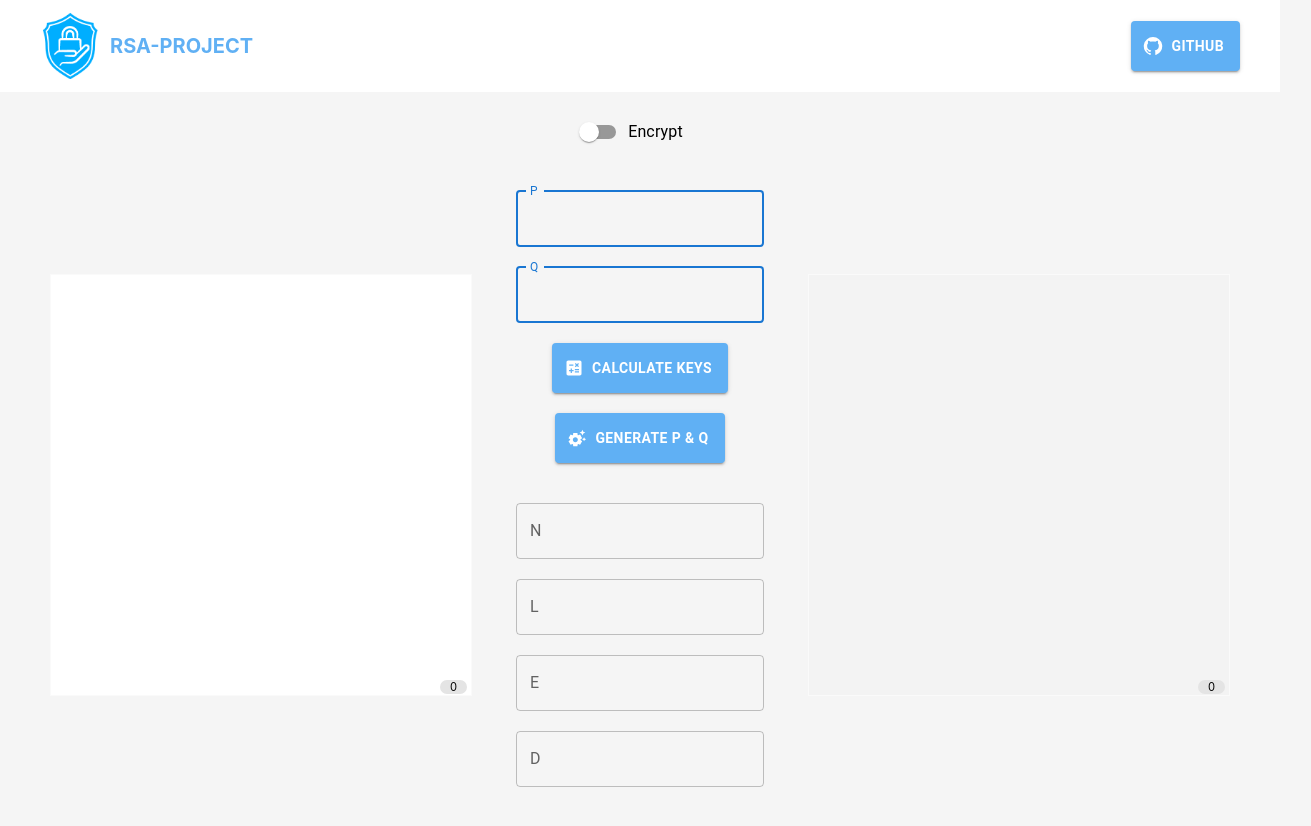
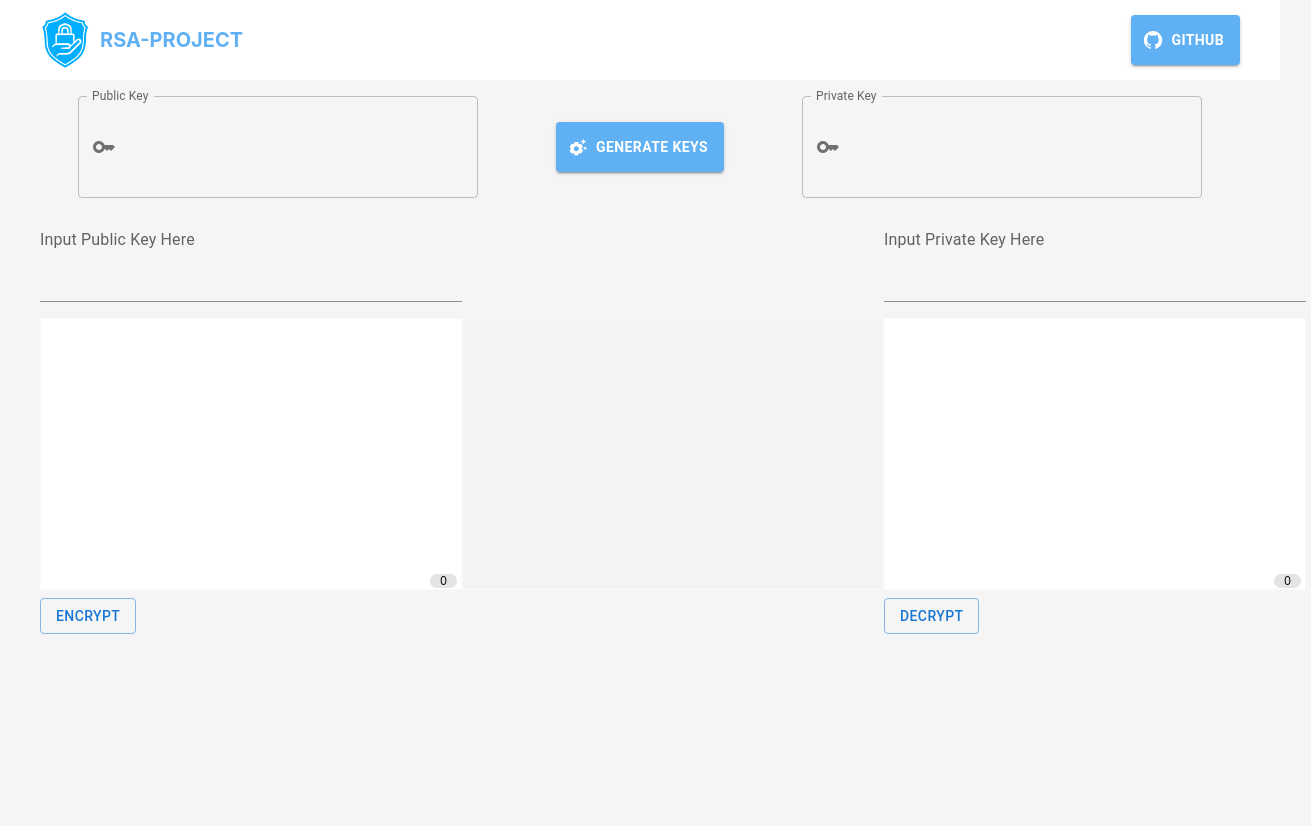
Before and after one commit to ShakNorris/rsa-project, a React (Create React App) app: page / in a window 1280 px wide. Shown: the top 826 px of the page, 1311 px wide, since content can reach past the window. After the commit the page ends 800 px from the top, so only its background shows below. Built offline with nearby package versions, Linux system fonts and the light colour scheme.

Commit message:
Updated the front-end side

```diff
--- a/package.json
+++ b/package.json
@@ -2,7 +2,7 @@
   "name": "encryption-project",
   "version": "0.1.0",
   "private": true,
-  "type": "module",
+  "proxy": "http://localhost:3001",
   "dependencies": {
     "@emotion/react": "^11.10.6",
     "@emotion/styled": "^11.10.6",
@@ -11,6 +11,7 @@
     "@testing-library/jest-dom": "^5.16.5",
     "@testing-library/react": "^13.4.0",
     "@testing-library/user-event": "^13.5.0",
+    "buffer": "^6.0.3",
     "express": "^4.18.2",
     "nodemon": "^2.0.22",
     "react": "^18.2.0",
--- a/public/index.html
+++ b/public/index.html
@@ -24,7 +24,7 @@
       work correctly both with client-side routing and a non-root public URL.
       Learn how to configure a non-root public URL by running `npm run build`.
     -->
-    <title>React App</title>
+    <title>RSA Algorithm</title>
   </head>
   <body>
     <noscript>You need to enable JavaScript to run this app.</noscript>
--- a/src/Components/Header.css
+++ b/src/Components/Header.css
@@ -24,5 +24,5 @@
 }
 
 .logo{
-    width:60px;
+    width:50px;
 }
--- a/src/Components/Main.css
+++ b/src/Components/Main.css
@@ -1,41 +1,29 @@
 textarea{
     width:400px;
-    height:400px;
+    height:250px;
     resize: none;
     outline: none;
     border:1px solid rgb(250, 250, 250);
     padding:10px;
 }
 
-.toggle{
-    display: flex;
-    justify-content: center;
-    margin-top:10px;
+.output{
+    margin-top: 70px;
 }
 
-
 .keys{
-    padding: 10px;
-    text-align: center;
+    display: flex;
+    justify-content: space-evenly;
+    margin-top:15px;
+    align-items: center;
 }
 
-.prime > *{
-    margin: 10px !important;
-}
-
-.key-values{
-    margin-top:20px;
-}
-
-.key-values > *{
-    margin: 10px !important;
-}
 .main{
     margin-top:-30px;
     display:flex;
     align-items: center;
-    justify-content: space-between;
-    padding: 50px;
+    justify-content: space-evenly;
+    padding: 40px;
 }
 
 .count{
--- a/src/Components/Main.js
+++ b/src/Components/Main.js
@@ -1,130 +1,178 @@
-import React, { useState, useEffect } from 'react'
-import { Switch, FormControlLabel, FormGroup, TextField,Button } from '@mui/material';
-import CalculateIcon from '@mui/icons-material/Calculate';
-import SettingsSuggestIcon from '@mui/icons-material/SettingsSuggest';
-
-import './Main.css'
+import React, { useState, useEffect } from "react";
+import {
+  InputAdornment,
+  TextField,
+  Button,
+} from "@mui/material";
+import KeyIcon from "@mui/icons-material/Key";
+import SettingsSuggestIcon from "@mui/icons-material/SettingsSuggest";
+import "./Main.css";
 
 function Main() {
-    const [inputCount, setInputCount] = useState(0);
-    const [outputCount, setOutputCount] = useState(0);
+  const [inputEncrypt, setInputEncrypt] = useState("");
+  const [inputEncryptCount, setInputEncryptCount] = useState(0);
+  const [inputDecrypt, setInputDecrypt] = useState("");
+  const [inputDecryptCount, setDecryptInputCount] = useState(0);
+  const [keys, setKeys] = useState(null);
+  const [publicKey, setPublicKey] = useState(null);
+  const [privateKey, setPrivateKey] = useState(null);
+  const [encryption, setEncryption] = useState(null);
+  const [decryption, setDecryption] = useState(null);
   const [check, setCheck] = useState(false);
-    const [P, setP] = useState();
-    const [Q, setQ] = useState();
+  // var Buffer = require("buffer/").Buffer;
 
-    const changeCheck = () => {
-        setCheck((e) => !e);
+  const GenerateKeys = () => {
+    fetch("/api/keypairs")
+      .then((res) => res.json())
+      .then((data) => setKeys(data));
   };
 
-    const getPrimes = (min, max) => {
-        const result = Array(max + 1)
-          .fill(0)
-          .map((_, i) => i);
-        for (let i = 2; i <= Math.sqrt(max + 1); i++) {
-          for (let j = i ** 2; j < max + 1; j += i) delete result[j];
-        }
-        return Object.values(result.slice(Math.max(min, 2)));
+  const EncryptedInput = async (value) => {
+    const requestOptions = {
+      method: "POST",
+      headers: {
+        Accept: "application/json",
+        "Content-Type": "application/json",
+      },
+      body: JSON.stringify({
+        message: value,
+        publicKey: publicKey,
+      }),
+    };
+    await fetch("/api/encryption", requestOptions)
+      .then((response) => response.json())
+      .then((data) => setEncryption(data));
   };
 
-      const getRandNum = (min, max) => {
-        return Math.floor(Math.random() * (max - min + 1) + min);
+  const DecryptedInput = async (value) => {
+    const requestOptions = {
+      method: "POST",
+      headers: {
+        Accept: "application/json",
+        "Content-Type": "application/json",
+      },
+      body: JSON.stringify({
+        encryptedData: value,
+        privateKey: privateKey,
+      }),
+    };
+    await fetch("/api/decryption", requestOptions)
+      .then((response) => response.json())
+      .then((data) => setDecryption(data));
   };
 
-      const getRandPrime = (min, max) => {
-        const primes = getPrimes(min, max);
-        return primes[getRandNum(0, primes.length - 1)];
-      };
-
-      const generatePnQ = () => {
-        setQ(getRandPrime(1,1000));
-        setP(getRandPrime(1,1000));
+  const DisplayResult = () => {
+    return check ? encryption?.encryptedData : decryption?.decryptedData
   }
-
-      const handleChangeP = (event) => {
-        setP(event.target.value);
-      };
-
-      const handleChangeQ = (event) => {
-        setQ(event.target.value);
-      };
 
   return (
     <div>
-        <div className='toggle'>
-            <FormGroup className='toggle'>
-                <FormControlLabel
-                control={<Switch check={check} onChange={changeCheck} />}
-                label={`${check ? 'Decrypt':'Encrypt'}`}
+      <div className="keys">
+        <TextField
+          id="input-with-icon-textfield"
+          label="Public Key"
+          multiline
+          rows={3}
+          sx={{ minWidth: 400 }}
+          value={keys?.publicKey}
+          InputProps={{
+            startAdornment: (
+              <InputAdornment position="start">
+                <KeyIcon />
+              </InputAdornment>
+            ),
+          }}
+          variant="outlined"
         />
-            </FormGroup>
+        <Button
+          onClick={GenerateKeys}
+          variant="contained"
+          startIcon={<SettingsSuggestIcon />}
+          style={{
+            height: 50,
+            backgroundColor: "#60b0f4",
+            fontWeight: "bold",
+          }}
+        >
+          Generate Keys
+        </Button>
+        <TextField
+          id="input-with-icon-textfield"
+          label="Private Key"
+          multiline
+          rows={3}
+          sx={{ minWidth: 400 }}
+          value={keys?.privateKey}
+          InputProps={{
+            startAdornment: (
+              <InputAdornment position="start">
+                <KeyIcon />
+              </InputAdornment>
+            ),
+          }}
+          variant="outlined"
+        />
       </div>
 
-        <div className='main'>
-            <div className='input'>
-                <textarea onChange={e => setInputCount(e.target.value.length)}/>
-                <div className='count'>
-                    <span>{inputCount}</span>
+      <div className="main">
+        <div className="encrypt">
+          <TextField
+            id="publickey"
+            label="Input Public Key Here"
+            variant="standard"
+            fullWidth
+            multiline
+            rows={3}
+            sx={{
+              mb: 2,
+            }}
+            onChange={(e) => setPublicKey(e.target.value)}
+          />
+          <div className="input">
+            <textarea
+              onChange={(e) => {
+                setInputEncryptCount(e.target.value.length);
+                setInputEncrypt(e.target.value);
+              }}
+            />
+            <div className="count">
+              <span>{inputEncryptCount}</span>
             </div>
           </div>
-
-            <div className='keys'>
-                <div className='prime'>
-                    <TextField id="P" label="P" variant="outlined" focused value={P} onChange={handleChangeP}/>
-                    <TextField id="Q" label="Q" variant="outlined" focused value={Q} onChange={handleChangeQ}/>
-                    <Button variant="contained" startIcon={<CalculateIcon/>}
-                    style={{
-                        height:50,
-                        backgroundColor:'#60b0f4',
-                        fontWeight: "bold",
-                    }}>Calculate Keys</Button>
-                    <Button onClick={generatePnQ} variant="contained" startIcon={<SettingsSuggestIcon/>}
-                    style={{
-                        height:50,
-                        backgroundColor:'#60b0f4',
-                        fontWeight: "bold",
-                    }}>Generate P & Q</Button>
+          <Button onClick={() => {EncryptedInput(inputEncrypt, publicKey); setCheck(true)}} variant="outlined">Encrypt</Button>
         </div>
-                <div className='key-values'>
+        <div className="output">
+          <textarea disabled value={DisplayResult()} />
+        </div>
+        <div>
           <TextField
-                    label="N"
-                    defaultValue=""
-                    InputProps={{
-                        readOnly: true,
+            id="publickey"
+            label="Input Private Key Here"
+            variant="standard"
+            fullWidth
+            multiline
+            rows={3}
+            sx={{
+              mb: 2,
+            }}
+            onChange={(e) => setPrivateKey(e.target.value)}
+          />
+          <div className="input">
+            <textarea
+              onChange={(e) => {
+                setDecryptInputCount(e.target.value.length);
+                setInputDecrypt(e.target.value);
               }}
             />
-                    <TextField
-                    label="L"
-                    defaultValue=""
-                    InputProps={{
-                        readOnly: true,
-                    }}
-                    />
-                    <TextField
-                    label="E"
-                    defaultValue=""
-                    InputProps={{
-                        readOnly: true,
-                    }}
-                    />
-                    <TextField
-                    label="D"
-                    defaultValue=""
-                    InputProps={{
-                        readOnly: true,
-                    }}
-                    />
+            <div className="count">
+              <span>{inputDecryptCount}</span>
             </div>
           </div>
-
-            <div className='output'>
-                <textarea disabled onChange={e => setOutputCount(e.target.value.length)}/>
-                <div className='count'>
-                    <span>{outputCount}</span>
+          <Button onClick={() => {DecryptedInput(inputDecrypt, privateKey); setCheck(false)}} variant="outlined">Decrypt</Button>
         </div>
       </div>
     </div>
-    </div>
-  )
+  );
 }
 
-export default Main
+export default Main;
```
Also changed, not shown: src/App.js (+4 -3 lines), 2 other files (tests, documents, lock files or other folders). Lines whose indentation alone changed are shown as unchanged.
